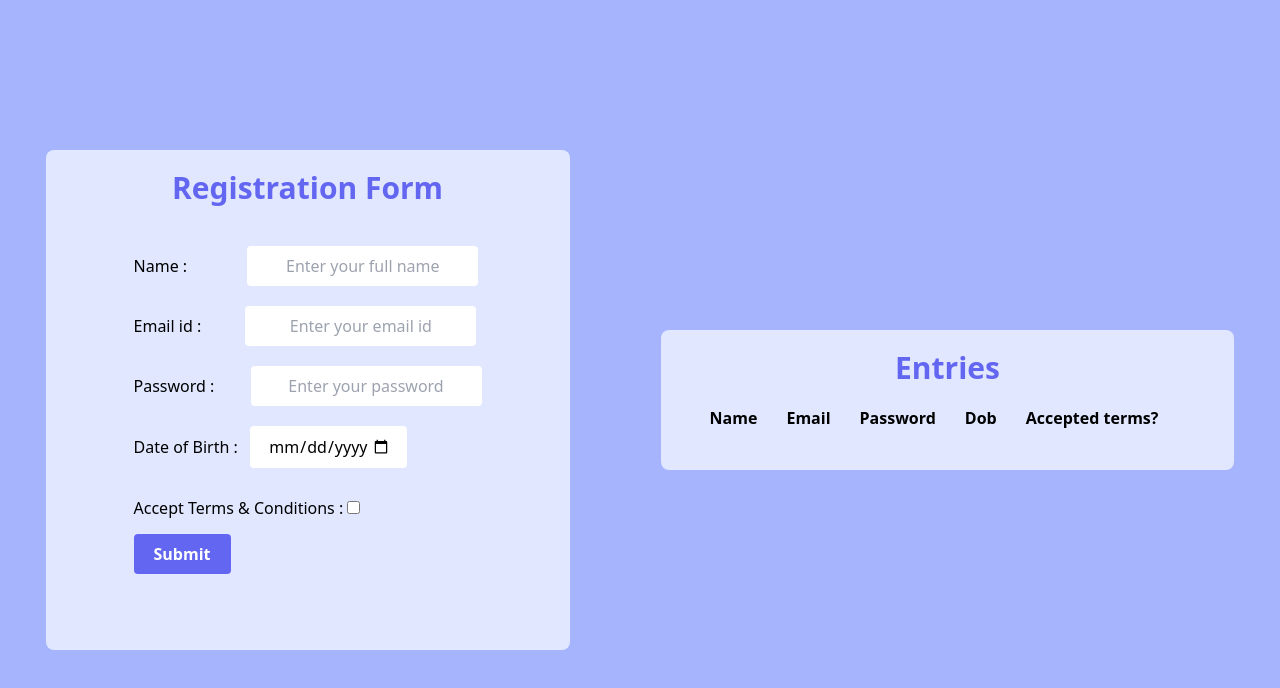
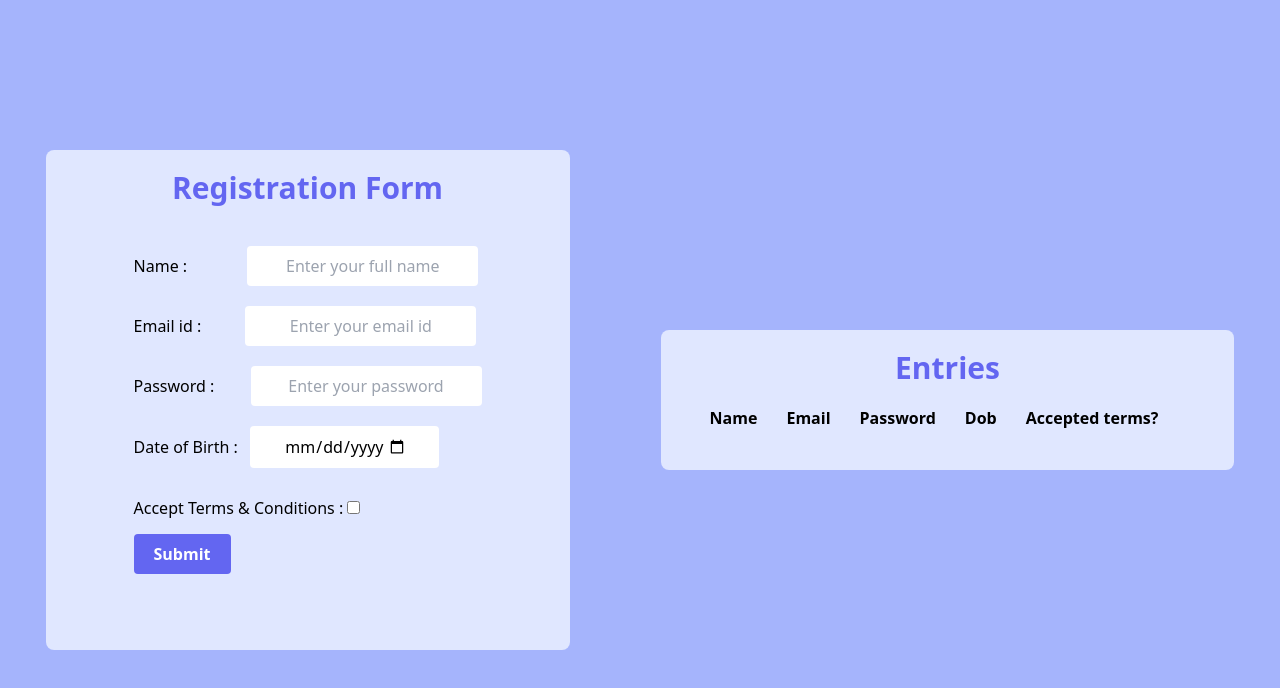
Before and after one commit to vineethayasa/Registration-Form, a plain HTML site: page index.html in a window 1280 px wide. Drawn offline with nearby package versions, Linux system fonts and the light colour scheme.

Commit message:
Update index.html

```diff
--- a/index.html
+++ b/index.html
@@ -25,7 +25,7 @@
               <label for="dob" class="inline-block leading-5 mr-1">
                 Date of Birth :
               </label>
-              <input required type="date" id="dob" name="dob" class="rounded inline-block text-center mb-5 focus:invalid:border-red-300 px-4 ml-1">
+              <input required type="date" id="dob" name="dob" class="rounded inline-block text-center mb-5 focus:invalid:border-red-300 px-8 ml-1">
               <br>
               <label for="t&c" class="inline-block leading-5">
                 Accept Terms & Conditions :
```
